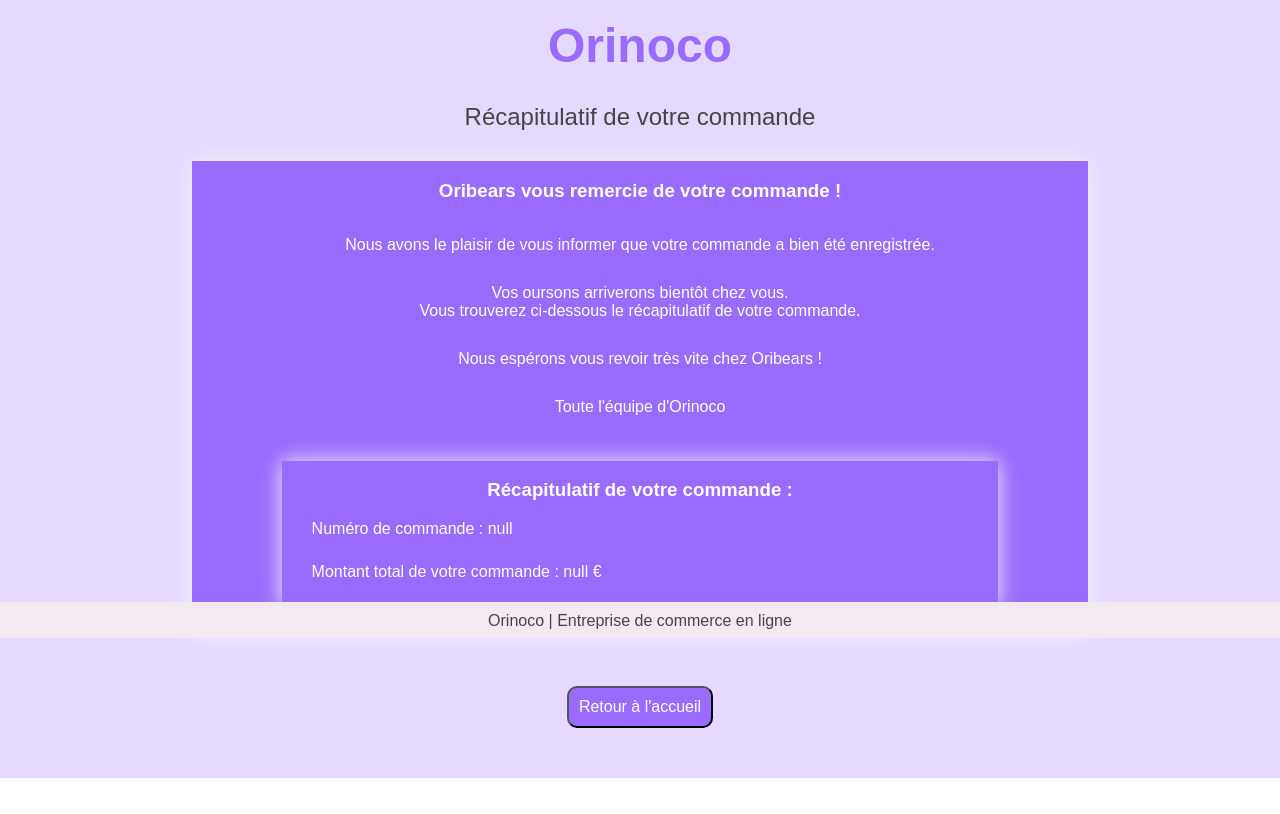
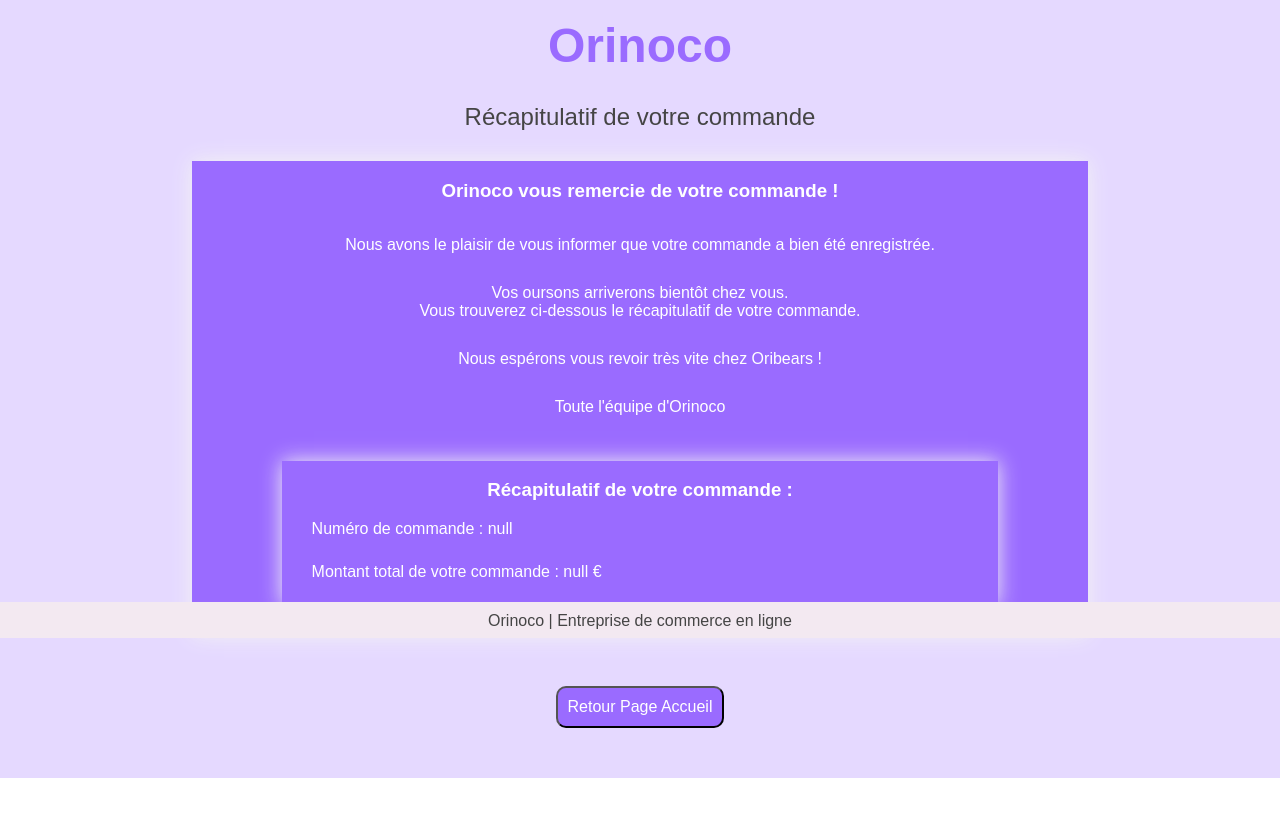
Before and after one commit to Ludescm/LucasDescamps_5_24052021, a website: page confirmation.html in a window 1280 px wide. Shown: the part 162-976 px from the top of the page. Drawn offline with Linux system fonts and the light colour scheme.

Commit message:
Last modifs

```diff
--- a/confirmation.html
+++ b/confirmation.html
@@ -26,7 +26,7 @@
             <h2>Récapitulatif de votre commande</h2>
         </main>
         <div class="back">
-            <button><a href="index.html" title="Retour sur la page d'accueil">Retour à l'accueil</a></button>
+            <a href="index.html" class="retourAcc"><button>Retour Page Accueil</button></a>
         </div>
         <footer>
                 <h2>Orinoco | Entreprise de commerce en ligne</h2>
--- a/js/confirmation.js
+++ b/js/confirmation.js
@@ -14,7 +14,7 @@ cameraDiv.className = 'camera_confirm';
 
 const cameraH3 = document.createElement('h3');
 cameraDiv.appendChild(cameraH3);
-cameraH3.textContent = "Oribears vous remercie de votre commande !";
+cameraH3.textContent = "Orinoco vous remercie de votre commande !";
 
 const cameraPar = document.createElement('p');
 cameraDiv.appendChild(cameraPar);
--- a/public/css/style.css
+++ b/public/css/style.css
@@ -348,9 +348,13 @@ form {
   background-color: #9A6BFF;
   transform: scale(1.1);
 }
-.back button a {
+.back a button {
   text-decoration: none;
   color: white;
+}
+
+.retourAcc {
+  text-decoration: none;
 }
 
 .total {
```
Also changed, not shown: panier.html (+1 -1 lines), produit.html (+1 -1 lines).
